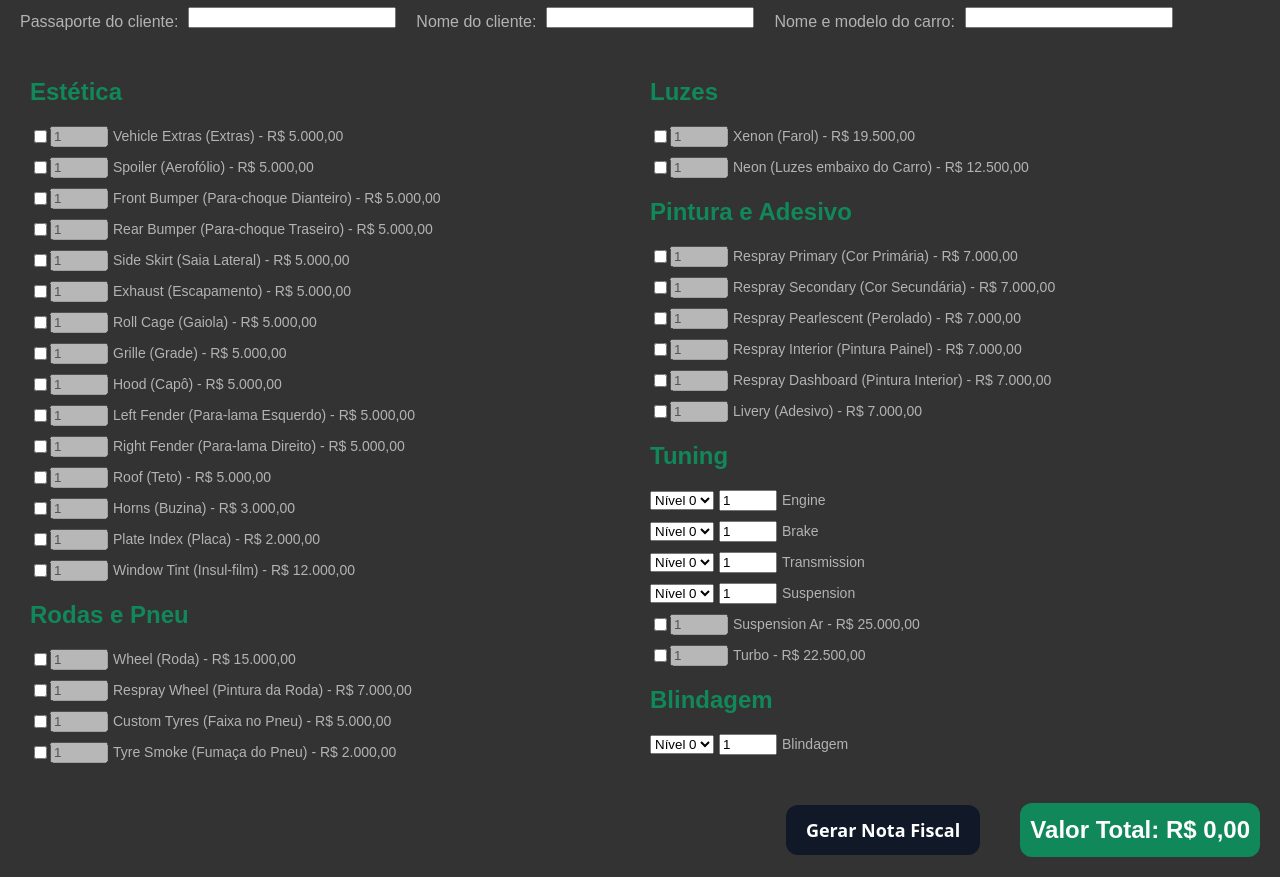
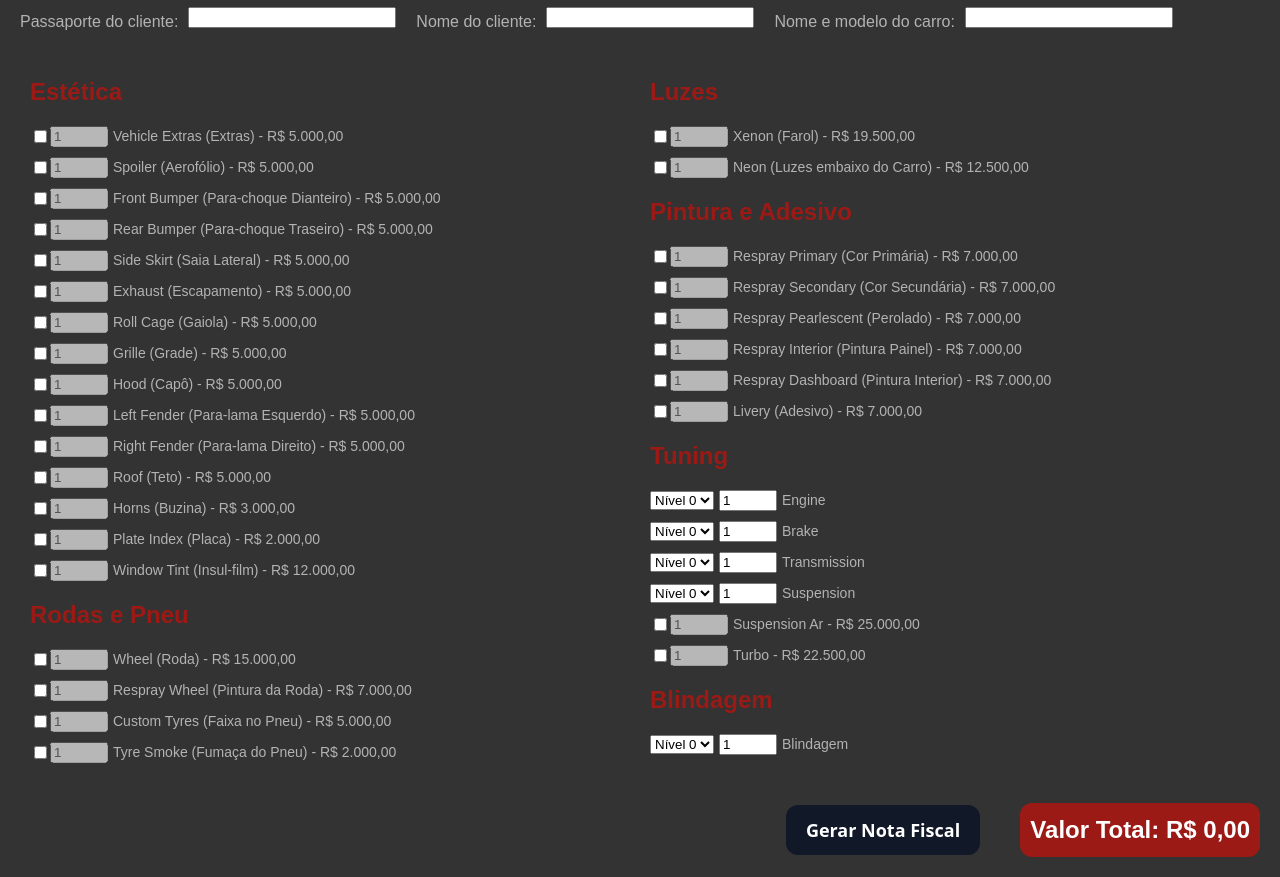
Before and after one commit to PiskaThu/tuning-frontend, a plain HTML site: page index.html in a window 1280 px wide. Shown: the part 73-950 px from the top of the page. Drawn offline with Linux system fonts and the light colour scheme.

Commit message:
Atualizei dnv

```diff
--- a/style.css
+++ b/style.css
@@ -2,11 +2,11 @@ body {
   font-family: Arial, sans-serif;
   margin: 20px;
   background-color: #333333; /* Fundo cinza */
-  color: #11885a; /* Todas as letras brancas */
+  color: #9C1A15; /* Todas as letras brancas */
 }
 h2 {
   margin-top: 20px;
-  color: #11885a; /* Letras brancas */
+  color: #9C1A15; /* Letras brancas */
 }
 .categories-container {
   display: flex;
@@ -26,7 +26,7 @@ h2 {
   align-items: center;
   margin-bottom: 10px;
   font-size: 14px;
-  color: #11885a; /* Letras brancas */
+  color: #9C1A15; /* Letras brancas */
 }
 .item input.quantity {
   width: 50px;
@@ -52,7 +52,7 @@ h2 {
 }
 
 .total-container-tex {
-  background-color: #11885a;
+  background-color: #9C1A15;
   border-radius: .75rem;
 }
 
```
